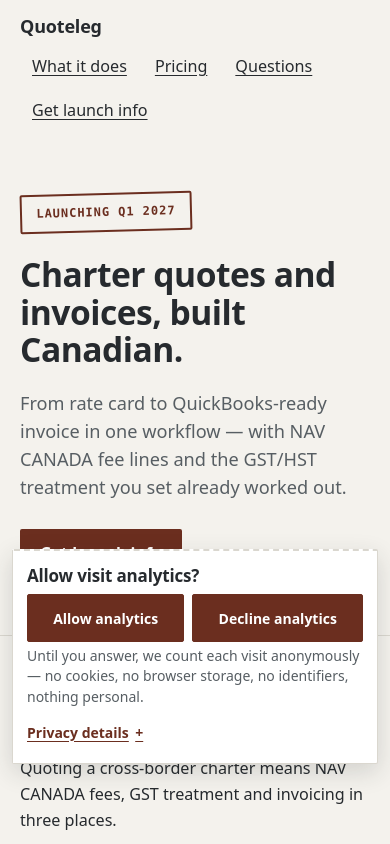
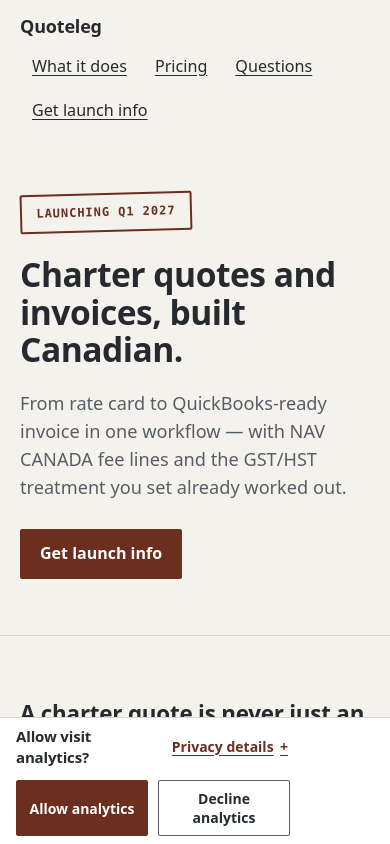
Before and after one commit to pauldewilson/shadow-triple-niche-20260925-041042-idea-0021, a plain HTML site: page index.html in a window 390 px wide. Shown: the top 844 px of the page. Drawn offline with Linux system fonts and the light colour scheme.

Commit message:
Deploy quoteleg rev r2-rev (session fleet-conversion__20261016-120445, 2026-10-16T15:40:00Z)

```diff
--- a/index.html
+++ b/index.html
@@ -60,6 +60,7 @@
           <p>And then the invoice itself usually gets retyped into QuickBooks by hand.</p>
           <p>None of these steps is hard on its own. Together, they're exactly where retyping and small errors creep in.</p>
         </div>
+        <p class="anchor-cta-row"><a class="btn btn-secondary" href="#signup">Get launch info</a></p>  <!-- fleet r2 C4: "Get launch info" reuse, sanctioned -->
       </div>
     </section>
 
@@ -157,6 +158,7 @@
         <p class="pricing-bills">Fleet size means the aircraft on your account. Monthly bill by fleet size: 1 aircraft CA$79 · 2 aircraft CA$98 · 3 aircraft CA$147 · 4 aircraft CA$116 · 5 aircraft CA$145. Add a 4th aircraft and your bill drops — the per-aircraft rate falls as the fleet grows.</p>
         <p class="pricing-body">Every paid plan includes the full toolkit: saved rate cards, NAV CANADA fee lines, GST/HST treatment, branded quote PDFs and QuickBooks-ready invoice export. Pick the plan that fits your fleet — change plans as your fleet changes. The toolkit stays the same. Billed monthly. No setup fees.</p>
         <p class="pricing-closer">Not sure which plan fits? Leave your details below and we'll send you more info when we launch.</p>
+        <p class="anchor-cta-row"><a class="btn btn-secondary" href="#signup">Get launch info</a></p>  <!-- fleet r2 C4: "Get launch info" reuse, sanctioned -->
       </div>
     </section>
 
@@ -231,13 +233,10 @@
   <aside class="consent-banner" data-consent-banner aria-labelledby="consent-banner-title" hidden>
     <div class="consent-banner__inner">
       <h2 id="consent-banner-title" tabindex="-1">Allow visit analytics?</h2>
-      <p class="consent-banner__body">With your permission, we use a random browser ID for up to 30 days to connect visits and signups on this site. We record campaign tags, the pages you visit and basic browser/device details, and keep detailed records for up to 90 days. You can decline and still sign up, or change your choice anytime.</p>
-
       <div class="consent-banner__actions">
         <button type="button" class="consent-btn" data-consent-allow>Allow analytics</button>
         <button type="button" class="consent-btn" data-consent-decline>Decline analytics</button>
       </div>
-      <p class="consent-banner__note" data-consent-note>Until you answer, we count each visit anonymously — no cookies, no browser storage, no identifiers, nothing personal.</p>
 
       <!-- Manager mode only (reopened via footer "Privacy choices" after a
            choice exists); hidden in the initial decision state. -->
@@ -255,6 +254,8 @@
         <summary class="consent-details__summary"><span>Privacy details</span></summary>
         <div class="consent-details__body">
           <button type="button" class="consent-details__close" data-consent-details-close>Close</button>
+          <p class="consent-banner__body">With your permission, we use a random browser ID for up to 30 days to connect visits and signups on this site. We record campaign tags, the pages you visit and basic browser/device details, and keep detailed records for up to 90 days. You can decline and still sign up, or change your choice anytime.</p>
+          <p class="consent-banner__note" data-consent-note>Until you answer, we count each visit anonymously — no cookies, no browser storage, no identifiers, nothing personal.</p>
           <p class="consent-details__heading">Who is responsible</p>
           <p>This site is run by Canvas Tech Solutions, which is responsible for the data described here.</p>
 
@@ -341,6 +342,13 @@
     </div>
   </footer>
 
+  <!-- Sticky mobile CTA bar (fleet-conversion__20261016-120445 r2): CSS-only,
+       <1024px; suppressed while the consent surface is open via the shared
+       styles.css :has() rule (no JS). Internal anchor — inert-safe locally. -->
+  <div class="sticky-cta">
+    <a class="sticky-cta__link" href="#signup">Get launch info</a>
+  </div>
+
   <script src="signup.js" defer></script>
   <script src="signup-config.js" defer></script>
   <script src="tracking-config.js" defer></script>
--- a/styles.css
+++ b/styles.css
@@ -18,13 +18,28 @@
   --pad-sec: clamp(4rem, 9vw, 6.5rem);
   --pad-band: clamp(4.5rem, 9vw, 7rem);
   --pad-inline: clamp(1.25rem, 5vw, 2rem);
+  /* Battery amendment (fleet r2 build, 2026-10-16): spec's 7.5em priced the
+     104-114px one-line model; the measured collapsed strip is 148px at 320
+     (3-line question) and 127px at 375/390 (both rows wrap at phone ICB —
+     labels 105.1/118.3px @14px/600, single-line threshold ICB >=421). The
+     spec's delta-8 token-bump contingency: tallest measured + 4px air. */
+  --bottom-reserve: 9.5em;   /* fleet-conversion r2: constant bottom-chrome reserve (spec §8 invariant 2) */
 }
 
 /* ============ 2. Base ============ */
 *, *::before, *::after { box-sizing: border-box; }
-html { -webkit-text-size-adjust: 100%; }
+html {
+  -webkit-text-size-adjust: 100%;
+  /* fleet-conversion r2: anchor-jump and focus scrolling clear the bottom
+     chrome (spec §8 invariant 2) — em-based so it scales with user zoom. */
+  scroll-padding-bottom: calc(var(--bottom-reserve) + env(safe-area-inset-bottom, 0px));
+}
 body {
   margin: 0;
+  /* fleet-conversion r2: constant reserve for the bottom chrome (consent strip
+     pre-choice / sticky bar post-choice); constant across consent states —
+     never class-flipped (spec §8 invariant 2). */
+  padding-bottom: calc(var(--bottom-reserve) + env(safe-area-inset-bottom, 0px));
   background: var(--paper);
   color: var(--ink);
   font-family: var(--font-doc);
@@ -531,98 +546,116 @@ a { color: inherit; }
   .pricing-table td { margin-top: 0.375rem; }
 }
 
-/* ============ 6. Consent banner + persistent privacy control ============ */
-/* Sticky bottom overlay (revision consent-banner-sticky__20261002-145950;
-   the 2026-10-02 user directive supersedes the 2026-10-01 normal-flow
-   placement, every other ui-ux spec consent-banner-spec__20261001-142148.md
-   §4–§8 rule is kept): fixed bottom overlay with cookie-banner behavior —
-   pops up pinned to the viewport bottom until a choice is made; non-modal
-   (page stays scrollable/usable, no focus trap in decision/manager modes).
-   The wrapper spans the viewport bottom but is click-through (pointer-events:
-   none); only the card takes pointer events, so the page behind the padding
-   zones stays interactive. Native details/summary disclosure, two
-   equal-prominence ≥48px decision buttons, no dismiss-X in the unset state,
-   persistent footer control, manager mode on reopen, no unsolicited focus
-   steal. Reuses this page's tokens only — zero new colors (the overlay
-   shadow is the page's ink token #262A2E at alpha, kept restrained to match
-   this page's flat hairline language). Ships hidden in the markup;
-   tracking.js unhides it only with a live enabled tracking config (fully
-   inert locally). */
+/* ============ 6. Consent strip + persistent privacy control ============ */
+/* fleet-conversion r2 compact strip (replaces the sticky-card block in full;
+   same selectors, hooks and JS contract as the certified block). The aside's
+   [hidden] attribute remains the state machine — no author display rule on
+   .consent-banner itself. Wrapper stays click-through (pointer-events: none);
+   only the strip takes pointer events. */
+
+/* Single-occupant slot: while the consent surface is open (decision or
+   manager mode), the sticky CTA bar stands down. CSS-only; no JS.
+   :has()-less engines degrade to a transient stacked strip pre-choice
+   (recorded, accepted). */
+body:has(.consent-banner:not([hidden])) .sticky-cta { display: none; }
 
 .consent-banner {
   position: fixed;
   left: 0;
   right: 0;
   bottom: 0;
-  z-index: 60;
-  padding: 0 var(--pad-inline) 1.25rem;
+  z-index: 60;                       /* above the sticky bar's 50 */
+  padding: 0;                        /* bottom-anchored strip — the 5rem badge float is dropped */
   pointer-events: none;
 }
 
 .consent-banner__inner {
   pointer-events: auto;
-  max-width: var(--measure);
-  margin-inline: auto;
   background: var(--card);
-  border: 1px solid var(--hairline);
-  border-top: 2px dashed var(--hairline);
-  border-radius: var(--radius);
-  padding: 1.5rem;
-  box-shadow: 0 8px 24px rgba(38, 42, 46, 0.16);
-  /* A fixed card must never overflow the top of the viewport: capped height
-     with internal scroll when the details expand inline. */
-  max-height: calc(100vh - 2.5rem);
+  border-top: 1px solid var(--hairline);   /* decorative only — controls self-identify */
+  border-radius: 0;
+  /* 100px right-edge badge reserve (binding invariant): every control in
+     every state ends >=100px from the viewport right edge (tab ~70 wide +
+     ~14 inset + >=16 gap). One boundary rule covers title, summary, buttons
+     and manager controls uniformly. */
+  padding: 8px 100px calc(8px + env(safe-area-inset-bottom, 0px)) 16px;
+  display: grid;
+  grid-template-columns: 1fr auto;
+  grid-template-areas:
+    "head details"
+    "actions actions";
+  column-gap: 12px;
+  row-gap: 12px;
+  max-height: 40vh;                  /* inline expansion cap; collapsed ~104-114px never binds */
   overflow-y: auto;
 }
 
 .consent-banner__inner h2 {
-  margin: 0 0 0.75rem;
-  font-size: 1.25rem;
-  font-weight: 700;
-  line-height: 1.25;
+  grid-area: head;
+  display: flex;
+  align-items: center;
+  min-height: 32px;
+  margin: 0;
+  font-size: 0.9375rem;
+  font-weight: 600;
+  line-height: 1.4;
   letter-spacing: -0.01em;
   color: var(--ink);
 }
 
-.consent-banner__body {
-  margin: 0 0 1rem;
-  font-size: 0.95rem;
-  color: var(--ink-muted);
-  overflow-wrap: break-word;
+/* "Privacy details" joins row 1 (visual only; DOM order and the certified
+   tab order Allow -> Decline -> Privacy details are unchanged). The 44px
+   hit box centers in the 32px row via -6px margins into the row gap and
+   top padding — it never reaches the buttons (6px of the 12px gap remains). */
+.consent-banner .consent-details {
+  grid-area: details;
+  justify-self: end;
+  align-self: center;
+  margin: -6px 0;
+  min-width: 44px;
 }
 
+.consent-details__summary {
+  display: inline-flex;
+  align-items: center;
+  min-height: 44px;
+  padding: 0 2px;
+  color: var(--oxide);               /* certified voice kept (delta 4) */
+  font-size: 0.875rem;
+  font-weight: 600;
+  text-decoration: underline;        /* affordance never color-only */
+  text-underline-offset: 3px;
+  cursor: pointer;
+  list-style: none;
+}
+.consent-details__summary::-webkit-details-marker { display: none; }
+.consent-details__summary::after { content: "+"; margin-left: 0.4rem; font-weight: 700; text-decoration: none; }
+.consent-details[open] .consent-details__summary::after { content: "\2212"; }
+
 .consent-banner__actions {
+  grid-area: actions;
+  margin: 0;
   display: flex;
-  flex-wrap: wrap;
-  gap: 0.75rem;
-  margin: 0 0 0.25rem;
+  align-items: stretch;              /* equal heights even when one label wraps */
+  gap: 10px;
+}
+.consent-banner__actions .consent-btn {
+  flex: 1 1 0;                       /* equal width; labels wrap INSIDE the button, never row-stack */
+  min-width: 0;
 }
 
-/* Pre-choice count disclosure (ads-funnel-fix__20261010-014500): small muted
-   line under the Allow/Decline row — the anonymous landing-count notice,
-   visible only in the decision state (tracking.js hides it in manager mode,
-   where the visitor has already answered and the sentence's "until you
-   answer" frame no longer applies). Reuses the banner body's muted token
-   (zero new colors) one size below the body text. */
-.consent-banner__note {
-  margin: 0;
-  font-size: 0.875rem;
-  line-height: 1.45;
-  color: var(--ink-muted);
-  overflow-wrap: break-word;
-}
-
-/* Decision buttons: identical for both — equal prominence by construction
-   (the page's .btn-primary language; no filled-vs-outlined hierarchy);
-   ≥48px touch targets. */
+/* Decision buttons: Allow = oxide fill (primary); Decline = outline
+   (secondary). Equal size 44px — hierarchy by fill + border only, no
+   dark-pattern shrink. 14px labels = the direction ladder's floor; 15px is
+   arithmetically non-viable under the mandatory 100px reserve below ~460px. */
 .consent-btn {
   display: inline-flex;
   align-items: center;
   justify-content: center;
-  min-height: 48px;
-  padding: 0.75rem 1.25rem;
+  min-height: 44px;
+  padding: 8px 12px;
   font-family: var(--font-doc);
-  font-size: 1rem;
+  font-size: 0.875rem;
   font-weight: 600;
   color: var(--card);
   background: var(--oxide);
@@ -631,76 +664,52 @@ a { color: inherit; }
   cursor: pointer;
 }
 
-/* Hidden-state guard (RC-1, live-rollout verification 2026-10-01): the author
-   inline-flex above must never defeat the UA [hidden]{display:none} — decision
-   mode keeps Turn off analytics/Close out of the render and tab order, manager
-   mode keeps Allow/Decline out (tracking.js sets hidden on both pairs).
-   display:none = invisible AND unfocusable. Same lesson as .footer-privacy
-   below (staging QA F1). Specificity (0,2,0) beats the rules above; no
-   !important needed. */
+/* RC-1 hidden-state guard — carried byte-identical (never defeat [hidden]). */
 .consent-btn[hidden] { display: none; }
 
 .consent-btn:hover { background: var(--oxide); border-color: var(--oxide); }
 
-/* Ghost variant exists ONLY in manager mode (Close), always beside the visible
-   current-choice line — it can never be read as consent (ui-ux §9). */
-.consent-btn--ghost { background: transparent; color: var(--oxide); }
-.consent-btn--ghost:hover { background: transparent; border-color: var(--oxide); }
-
-/* Manager-mode extras */
-.consent-banner__current {
-  margin: 0.75rem 0 0.5rem;
-  font-size: 0.95rem;
-  font-weight: 600;
+/* Decline = secondary outline rank (this revision): transparent, ink-muted
+   border, ink label. Selector stays inside .consent-banner__actions, so the
+   manager-mode toggle (a direct child) keeps the fill. */
+.consent-banner__actions .consent-btn[data-consent-decline] {
+  background: transparent;
   color: var(--ink);
+  border-color: var(--ink-muted);
+}
+.consent-banner__actions .consent-btn[data-consent-decline]:hover {
+  background: transparent;
+  border-color: var(--ink);
 }
 
-/* Native inline disclosure styled as a text button (nav-link underline voice) */
-.consent-details { margin: 0.25rem 0 0; }
+/* Ghost (manager-mode Close) takes the same outline treatment. */
+.consent-btn--ghost { background: transparent; color: var(--ink); border-color: var(--ink-muted); }
+.consent-btn--ghost:hover { background: transparent; border-color: var(--ink); }
 
-.consent-details__summary {
-  display: inline-flex;
-  align-items: center;
-  min-height: 44px;
-  padding: 0.5rem 0;
-  color: var(--oxide);
-  font-weight: 600;
-  text-decoration: underline;
-  text-underline-offset: 3px;
-  cursor: pointer;
-  list-style: none;
-}
+/* Manager-mode extras flow as full-width implicit grid rows below row 2. */
+.consent-banner__inner > .consent-banner__current,
+.consent-banner__inner > [data-consent-toggle],
+.consent-banner__inner > [data-consent-close] { grid-column: 1 / -1; justify-self: start; }
+.consent-banner__current { margin: 0; font-size: 0.9375rem; font-weight: 600; color: var(--ink); }
 
-.consent-details__summary::-webkit-details-marker { display: none; }
-.consent-details__summary::after { content: "+"; margin-left: 0.4rem; font-weight: 700; text-decoration: none; }
-.consent-details[open] .consent-details__summary::after { content: "\2212"; }
-
+/* Native inline disclosure — body typographic rules carried over. */
 .consent-details__body {
   font-size: 0.875rem;
   color: var(--ink-muted);
   overflow-wrap: break-word;
 }
-
-/* Fullscreen-panel Close control (first child of the details body). Lives in
-   the fullscreen panel on compact viewports only; hidden on the desktop
-   inline disclosure. The button itself never receives the hidden attribute,
-   so the display:none base is safe. */
-.consent-details__close { display: none; }
-
+.consent-details__close { display: none; }   /* fullscreen chrome; <=29.99em contract below — JS reads this */
 .consent-details__body p { margin: 0.75rem 0 0.25rem; }
 .consent-details__body ul { margin: 0.25rem 0; padding-left: 1.25rem; }
 .consent-details__body li { margin: 0.25rem 0; }
+.consent-details__heading { font-weight: 600; color: var(--ink); }
 
-.consent-details__heading {
-  font-weight: 600;
-  color: var(--ink);
-}
+/* Relocated paragraphs (round-1 mechanic): strings byte-identical; their own
+   class rules still supply color/size; only margins are retuned in context. */
+.consent-details__body .consent-banner__body { margin: 0 0 0.5rem; }
+.consent-details__body .consent-banner__note { margin: 0 0 0.25rem; }
 
-/* Persistent "Privacy choices" control in the footer (post-decision).
-   Layout scoped to :not([hidden]) so the UA [hidden]{display:none} can never
-   be defeated: before a choice exists, while the banner/manager surface is
-   open, and on the fully inert local page the control is invisible AND
-   unfocusable (QA F1 lesson from the staging certification, 2026-10-01). */
+/* Persistent "Privacy choices" control — certified rules carried byte-identical. */
 .footer-privacy:not([hidden]) {
   display: flex;
   flex-wrap: wrap;
@@ -708,7 +717,6 @@ a { color: inherit; }
   gap: 0.5rem;
   margin-top: 0.5rem;
 }
-
 .footer-privacy__button {
   display: inline-flex;
   align-items: center;
@@ -724,63 +732,23 @@ a { color: inherit; }
   text-decoration: underline;
   text-underline-offset: 3px;
 }
+.footer-privacy__state { font-size: 0.85rem; color: var(--ink-muted); }
 
-.footer-privacy__state {
-  font-size: 0.85rem;
-  color: var(--ink-muted);
+/* Desktop: uniform full-width strip per direction; only control GROWTH is
+   bounded so buttons do not stretch across wide viewports. The recorded
+   bottom-right chip fallback (<=420px) stays available to visual-QA. */
+@media (min-width: 64em) {
+  .consent-banner__actions .consent-btn { flex: 0 1 auto; padding: 8px 20px; }
 }
 
-/* Mobile compact mode (≤29.99em, this page's banner breakpoint): a very
-   small bottom bar — heading + Allow/Decline + the collapsed "Privacy
-   details" trigger. The body paragraph is CSS-hidden here; the fullscreen
-   details panel below carries every fact it contains. Buttons keep ≥48px
-   touch targets and identical (equal-prominence) styling; they sit side by
-   side and wrap to stacked full-width rows exactly when the labels don't
-   fit (the superseded §4.2 stacked-full-row rule lives on as that
-   fallback). The bar floats 5rem above the viewport bottom, reserving a
-   strip where the live reCAPTCHA Enterprise badge (fixed bottom-right,
-   ~256×60, injected by the certified loader in signup.js after a submit
-   attempt) sits on live pages — so no banner control is ever covered or
-   click-blocked by it at 320/390 (harness-measured); the centered desktop
-   card never reaches that zone. */
+/* Fullscreen-details mode (<=29.99em, this page's banner breakpoint) —
+   certified mechanics carried byte-behaviorally: the Close control becomes
+   visible (isFullscreenPanelMode's CSS input), the open disclosure renders
+   as a fullscreen fixed panel, and the details-open class hides the strip.
+   The old card-geometry overrides (5rem float, body display:none, compact
+   button/summary/inner restyles) are dropped — the paragraphs now live
+   inside the disclosure and the strip is bottom-anchored at every width. */
 @media (max-width: 29.99em) {
-  .consent-banner { padding: 0 0.75rem 5rem; }
-
-  .consent-banner__inner {
-    padding: 0.875rem 0.875rem 0.5rem;
-    max-height: calc(100vh - 6.5rem);
-  }
-
-  .consent-banner__inner h2 {
-    margin: 0 0 0.5rem;
-    font-size: 1.0625rem;
-  }
-
-  .consent-banner__body { display: none; }
-
-  .consent-banner__actions {
-    gap: 0.5rem;
-    margin: 0 0 0.25rem;
-  }
-
-  .consent-banner__actions .consent-btn {
-    flex: 1 1 auto;
-    min-width: 0;
-    padding: 0.7rem 0.75rem;
-    font-size: 0.875rem;
-  }
-
-  .consent-details__summary { font-size: 0.875rem; }
-
-  /* Fullscreen details: opening the disclosure on compact viewports swaps
-     the bar for a fullscreen fixed panel (tracking.js adds
-     .consent-banner--details-open, which hides the bar via visibility — the
-     panel overrides visibility so it stays rendered; visibility:hidden also
-     removes the bar's controls from the tab order and the a11y tree, so no
-     obscured focus can occur). z-index -1 keeps the bar's card above the
-     panel inside the banner's own stacking context. The panel carries
-     exactly the desktop details content and scrolls internally; its bottom
-     padding reserves the badge strip (5rem) plus air. */
   .consent-details__close {
     display: flex;
     position: sticky;
@@ -801,9 +769,7 @@ a { color: inherit; }
     text-decoration: underline;
     text-underline-offset: 3px;
   }
-
   .consent-details__close:hover { color: var(--oxide); }
-
   .consent-details[open] .consent-details__body {
     position: fixed;
     inset: 0;
@@ -814,18 +780,71 @@ a { color: inherit; }
     padding: 0 1rem 6rem;
     visibility: visible;
   }
-
   .consent-banner--details-open .consent-banner__inner { visibility: hidden; }
 }
 
-/* Print (fix round, 2026-10-02 — idea-0003 pattern): the fixed consent banner
-   and the persistent footer control are interactive chrome, not page copy —
-   hide them so the fixed banner neither interleaves with the page copy nor
-   repeats per printed page. .footer-privacy is restated at its certified
-   :not([hidden]) specificity: the (0,2,0) screen rule would otherwise beat a
-   plain (0,1,0) print rule and keep printing once a choice exists (the same
-   cascade mechanism as the QA F1 hidden-state guard). */
+/* Print — carried, extended for the new chrome and the body reserve. */
 @media print {
   .consent-banner,
+  .sticky-cta,
   .footer-privacy:not([hidden]) { display: none; }
+  body { padding-bottom: 0; }
 }
+
+/* ============ 7. Sticky mobile CTA bar + mid-page anchors ============ */
+/* fleet-conversion r2 (CSS-only; the anchor string is byte-identical reuse).
+   <1024px only (this page's 64em breakpoint); never >=1024. */
+
+.sticky-cta {
+  display: none;                     /* base: never renders at >=1024px */
+  position: fixed;
+  left: 0;
+  right: 0;
+  bottom: 0;
+  z-index: 50;                       /* under the consent strip's 60 */
+  background: var(--card);
+  border-top: 1px solid var(--hairline);
+  padding: 8px 12px calc(8px + env(safe-area-inset-bottom, 0px));
+}
+.sticky-cta__link {
+  display: flex;
+  align-items: center;
+  justify-content: center;
+  width: 100%;
+  min-height: 48px;
+  padding: 0.5rem 1rem;
+  background: var(--oxide);
+  color: var(--card);
+  border-radius: var(--radius);
+  font-weight: 600;
+  font-size: 1rem;
+  text-decoration: none;
+}
+@media (max-width: 63.99em) {
+  .sticky-cta { display: block; }
+}
+
+/* Mid-page CTA anchors (C4): exactly two placements (end of Problem, end of
+   Pricing); outline secondary rank; label = "Get launch info" byte-identical
+   reuse. Rules sit after .btn/.btn-primary in source order so the
+   border/padding here win the cascade at equal specificity (spec §4). */
+.anchor-cta-row { margin: 32px 0 0; }
+.btn-secondary {
+  background: transparent;
+  color: var(--oxide);
+  border: 1px solid var(--ink-muted);
+  padding: 0.75rem 1.5rem;
+}
+.btn-secondary:hover {
+  background: var(--card);
+  border-color: var(--oxide);
+}
+
+/* Print restatement (fleet r2 build): the sticky bar's display:block media
+   rule sits later in source order than the section-6 print rule at equal
+   specificity, so a narrow print page box would re-render the bar; restated
+   here after the media rules so print suppression holds (spec §8 matrix
+   row 12). */
+@media print {
+  .sticky-cta { display: none; }
+}
```
